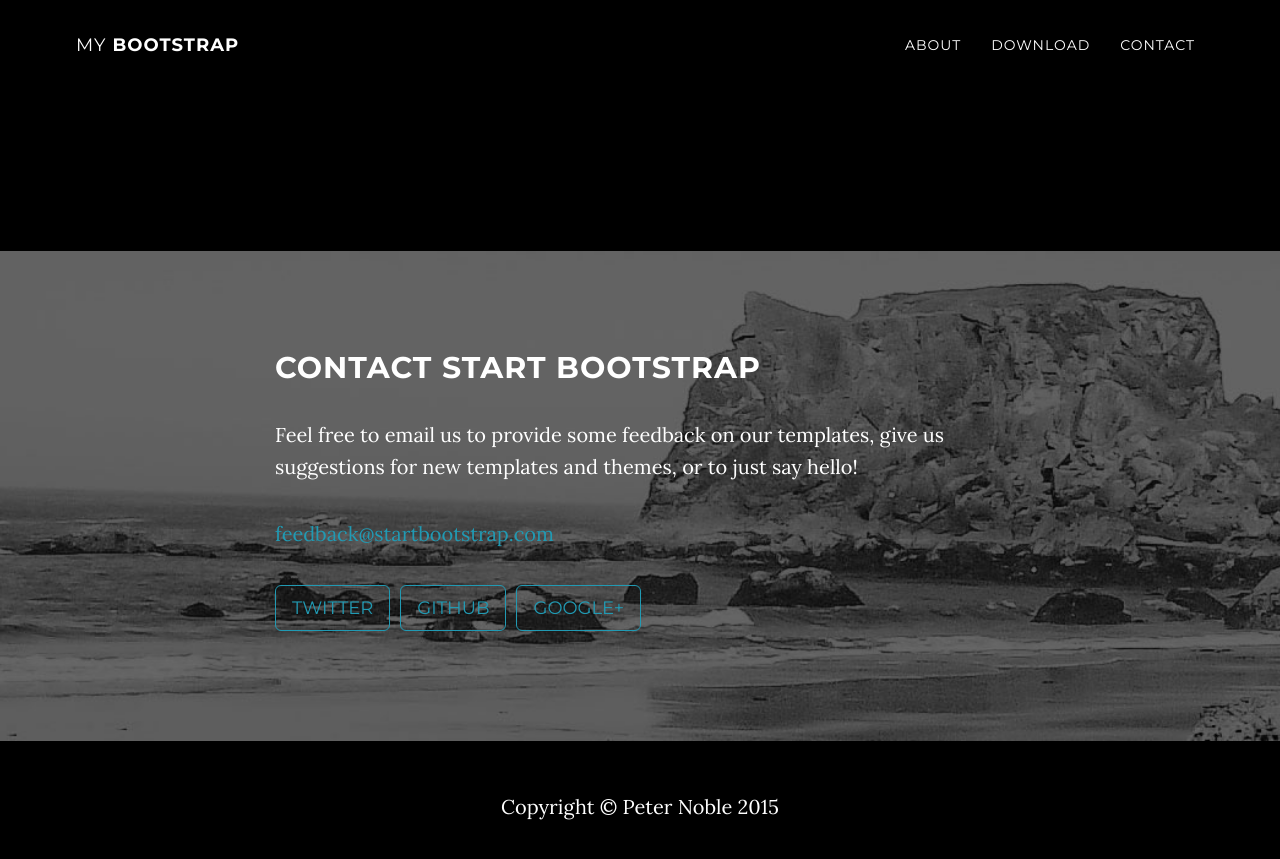
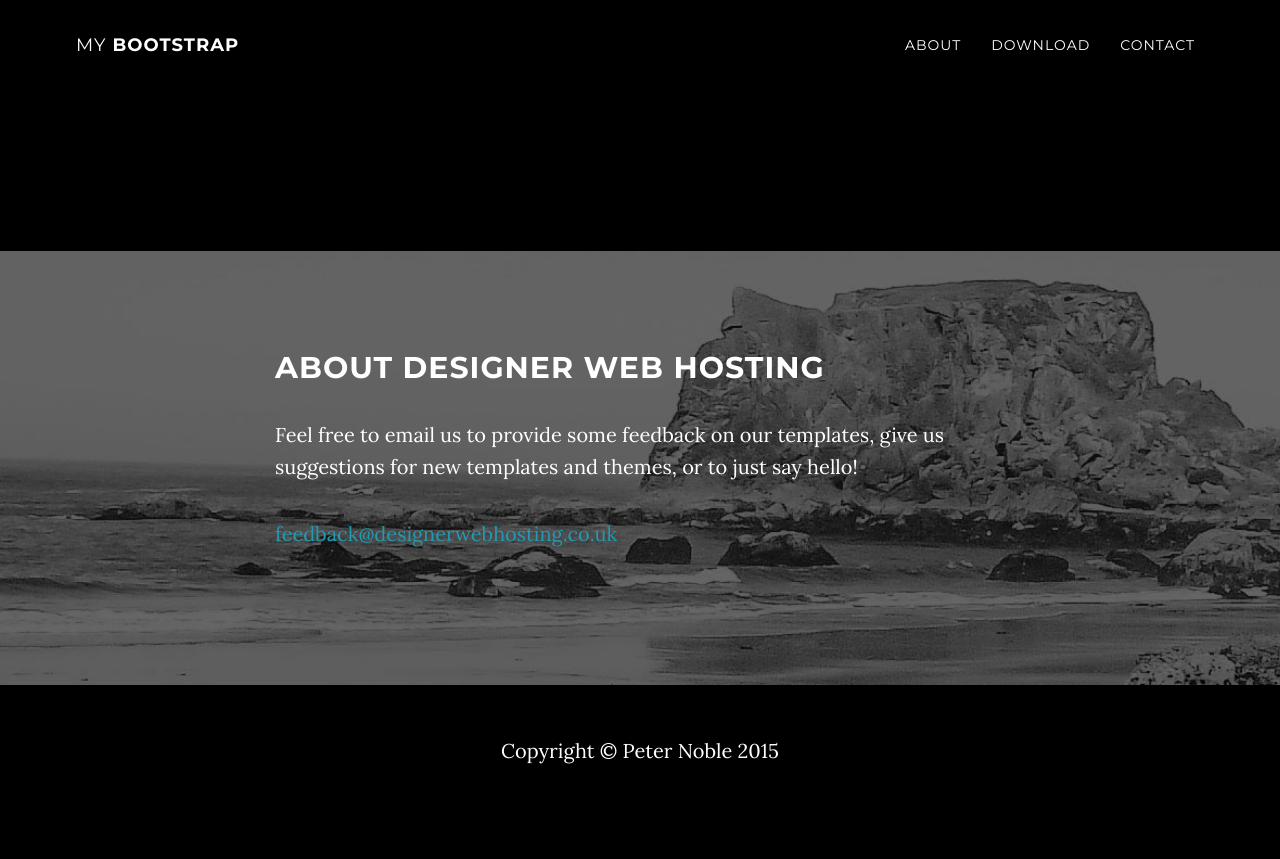
Before and after one commit to designerwebhosting/designerwebhosting-old, a Jekyll site: the page built from about.md, in a window 1280 px wide. Shown: the top 859 px of the page. Built offline with Jekyll 4.4.1, drawn with Linux system fonts in a browser that asks for light colours; nearby versions of some CDN libraries; library files that are not in the unit come from our copies.

Commit message:
/ ‘about.md’

```diff
--- a/about.md
+++ b/about.md
@@ -1,13 +1,11 @@
 ---
-title: home
+title: about
 layout: default
 ---
 
 
-## Contact Start Bootstrap
+## About Designer Web hosting
 
 Feel free to email us to provide some feedback on our templates, give us suggestions for new templates and themes, or to just say hello!
 
-[feedback@startbootstrap.com](mailto:feedback@startbootstrap.com)
-
-{% include social %}
+[feedback@designerwebhosting.co.uk](mailto:feedback@designerwebhosting.co.uk)
```
